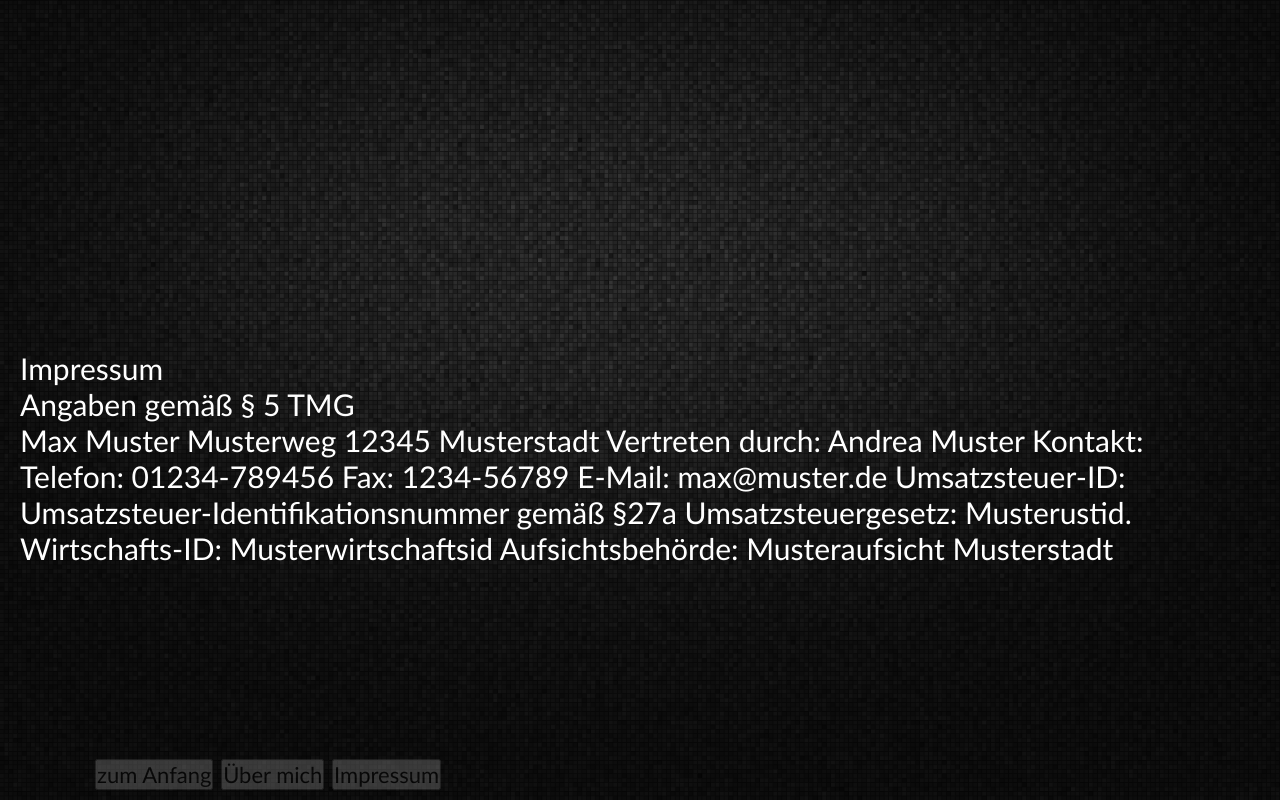
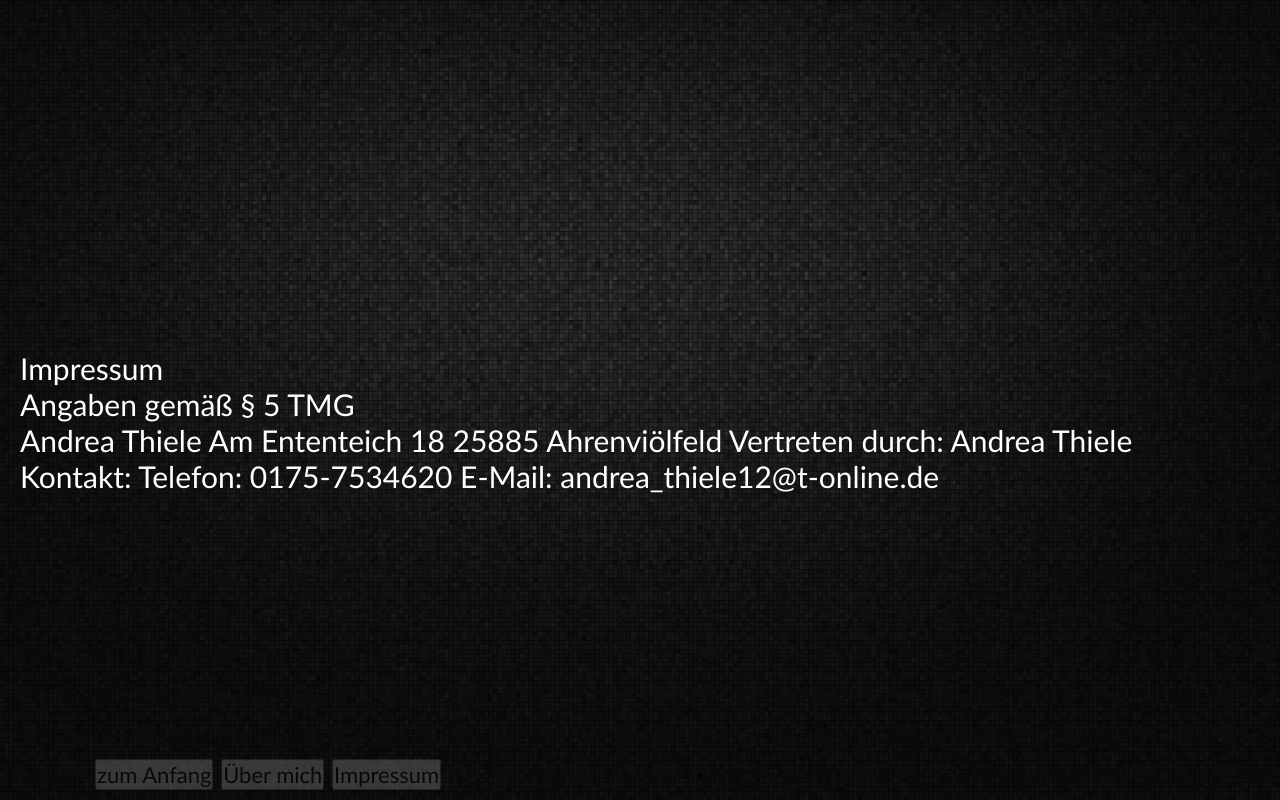
Before and after one commit to AndreaThiele/AndreaThiele.github.io, a plain HTML site: page Impressum.html in a window 1280 px wide. Drawn offline with Linux system fonts and the light colour scheme.

Commit message:
Update Impressum.html

```diff
--- a/Impressum.html
+++ b/Impressum.html
@@ -14,23 +14,14 @@
 <a>Impressum</a>
 <p>Angaben gemäß § 5 TMG</p>
 
-Max Muster
-Musterweg
-12345 Musterstadt
+Andrea Thiele
+Am Ententeich 18
+25885 Ahrenviölfeld
 Vertreten durch:
-Andrea Muster
+Andrea Thiele
 Kontakt:
-Telefon: 01234-789456
-Fax: 1234-56789
-E-Mail: max@muster.de
-
-Umsatzsteuer-ID:
-Umsatzsteuer-Identifikationsnummer gemäß §27a Umsatzsteuergesetz: Musterustid.
-
-Wirtschafts-ID:
-Musterwirtschaftsid
-Aufsichtsbehörde:
-Musteraufsicht Musterstadt
+Telefon: 0175-7534620
+E-Mail: andrea_thiele12@t-online.de
 				</div>
 
 	<!--<div id="naviabstand"></div> -->
```
